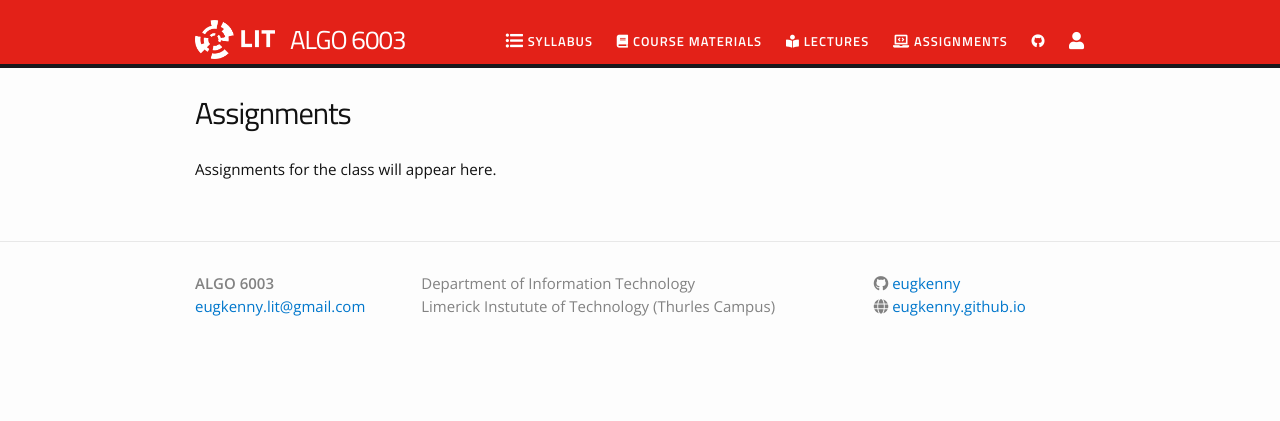
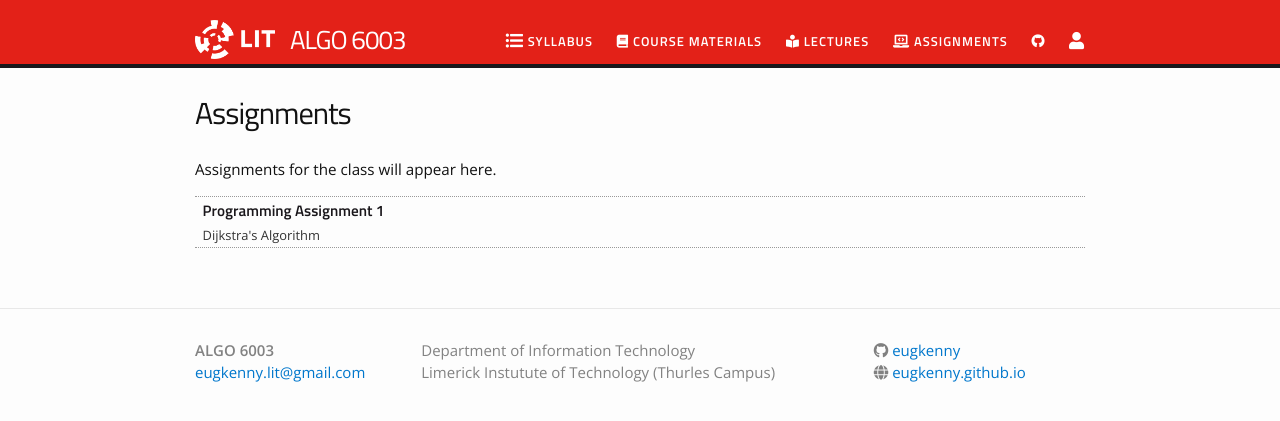
Before and after one commit to eugkenny/ALGO6003, a Jekyll site: the page built from assignments.md, in a window 1280 px wide. Shown: the top 421 px of the page. Built offline with Jekyll 4.4.1, drawn with Linux system fonts in a browser that asks for light colours; nearby versions of some CDN libraries.

Commit message:
Upload assignment 1

```diff
--- a/_data/assignments.yml
+++ b/_data/assignments.yml
@@ -3,7 +3,7 @@
 #  dirname: assignments
 #  tldr: "Cipher"
 
-#- title: "Assignment 2"
-#  filename: ass2
-#  dirname: assignments
-#  tldr: "fuhqwuhfuwquh"
+- title: "Programming Assignment 1"
+  filename: Assignment 1 - Dijkstra's Algorithm.pdf
+  dirname: assignments
+  tldr: "Dijkstra's Algorithm"
--- a/assignments.md
+++ b/assignments.md
@@ -13,7 +13,7 @@ The bottom right icons link to the Github directory for the lecture (<i class="f
 <ul id="archive">
 {% for assignment in site.data.assignments %}
       <li class="archiveposturl">
-        <span><a href="{{ site.url }}/{{ assignment.dirname }}/{{ assignmengt.filename }}.pdf">{{ assignment.title }}</a></span><br>
+        <span><a href="{{ site.baseurl }}/{{ assignment.dirname }}/{{ assignment.filename }}">{{ assignment.title }}</a></span><br>
 <span class = "postlower">
 <!-- <strong>tl;dr:</strong> -->{{ assignment.tldr }}</span>
 <strong style="font-size:100%; font-family: 'Titillium Web', sans-serif; float:right; padding-right: .5em">
```
Also changed, not shown: 1 other file.
